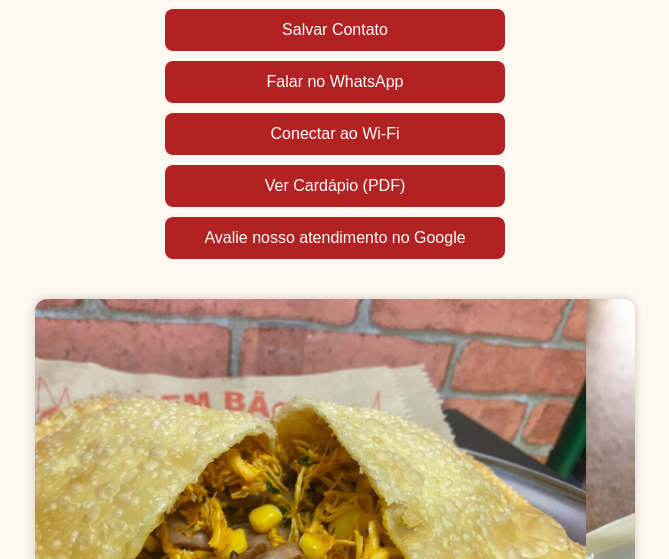
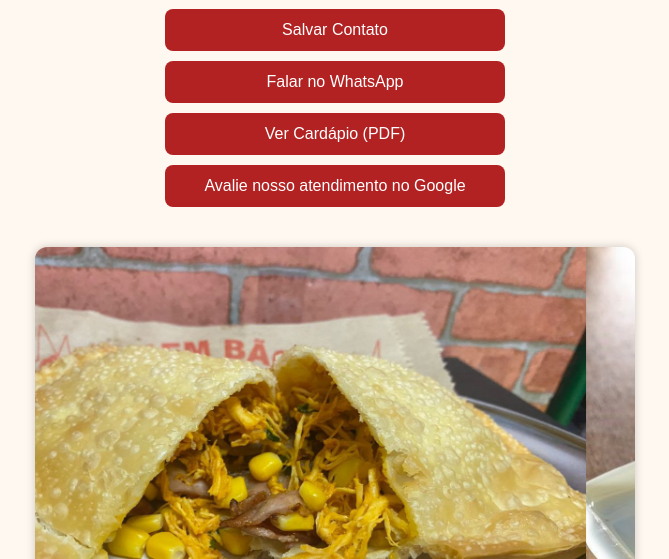
Before and after one commit to GuiAndradx/trem-bao-de-minas-NFC, a plain HTML site: page index.html in a window 1280 px wide. Shown: the part 241-800 px from the top of the page, without its empty margins (305-974 px from the left). Drawn offline with Linux system fonts and the light colour scheme.

Commit message:
Update index.html

```diff
--- a/index.html
+++ b/index.html
@@ -15,7 +15,6 @@
   <div class="botoes">
   <a href="contato.vcf" download class="botao">Salvar Contato</a>
   <a href="https://wa.me/5521977997625?text=Olá%2C+quero+fazer+um+pedido!" target="_blank" class="botao">Falar no WhatsApp</a>
-  <a href="WIFI:T:WPA;S=Cliente Trem De Minas;P=36932039;;" class="botao">Conectar ao Wi-Fi</a>
   <a href="cardapio.pdf" target="_blank" class="botao">Ver Cardápio (PDF)</a>
   <a href="https://www.google.com/maps/place/Trem+B%C3%A3o+de+Minas/@-22.599081,-43.692708,19z/data=!4m8!3m7!1s0x994e5f85f0bda7:0xd0ca69d3055a8cd8!8m2!3d-22.5992929!4d-43.6933608!9m1!1b1!16s%2Fg%2F11bychlv86?hl=pt-BR&entry=ttu&g_ep=EgoyMDI1MDUxMy4xIKXMDSoASAFQAw%3D%3D" target="_blank" class="botao">Avalie nosso atendimento no Google</a>
 </div>
```
